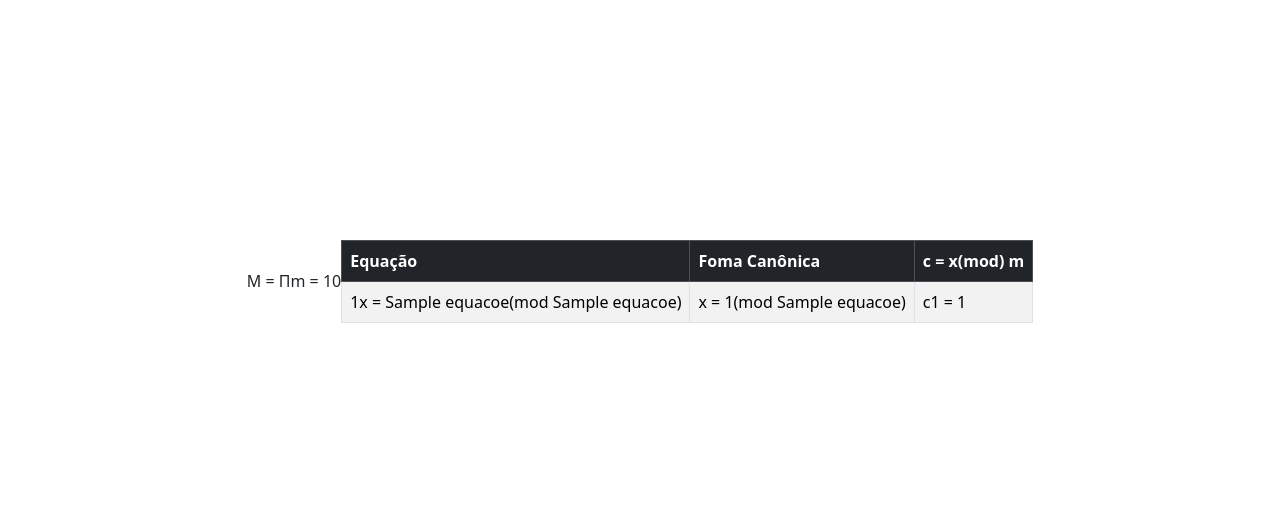
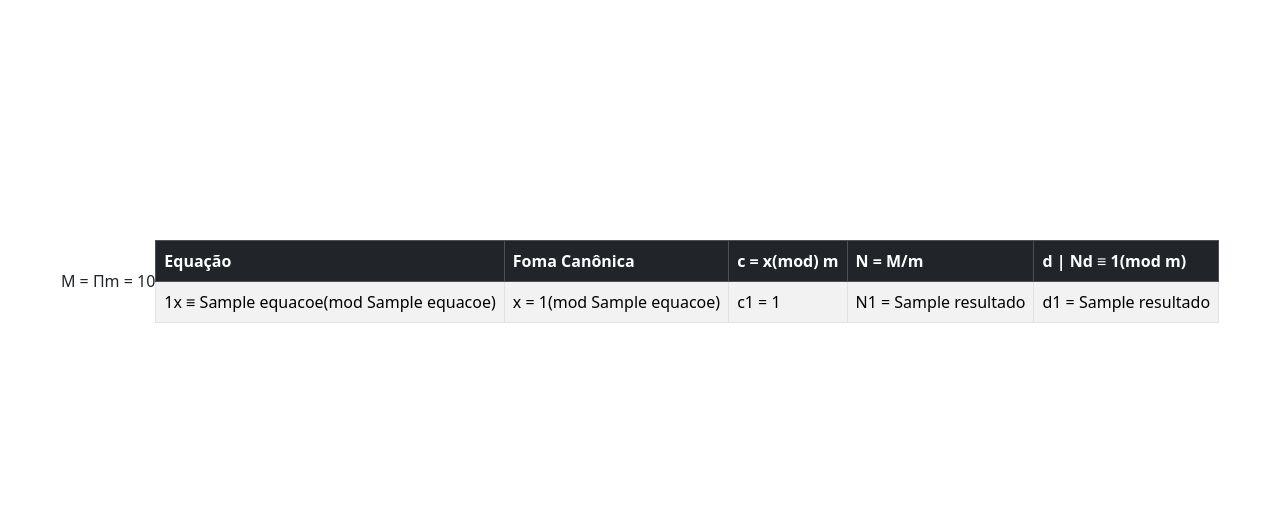
Before and after one commit to NicholasCartaxo/TCR-Web-Solver, a Flask app: template api/templates/resultado.html in a window 1280 px wide. Shown: the part 217-739 px from the top of the page. Run offline with Flask 3, Linux system fonts and the light colour scheme; the template is opened without the code that fills it: most values are stand-ins (such as "Sample title", 1, 10 or a date in 2020).

Commit message:
finished result table

```diff
--- a/api/templates/resultado.html
+++ b/api/templates/resultado.html
@@ -20,14 +20,18 @@
                         <th>Equação</th>
                         <th>Foma Canônica</th>
                         <th>c = x(mod) m</th>
+                        <th>N = M/m</th>
+                        <th>d | Nd ≡ 1(mod m)</th>
                     </tr>
                 </thead>
                 <tbody>
                     {% for i in range(resultados | length) %}
                     <tr>
-                        <td>{{equacoes[i][0]}}x = {{equacoes[i][1]}}(mod {{equacoes[i][2]}})</td>
+                        <td>{{equacoes[i][0]}}x ≡ {{equacoes[i][1]}}(mod {{equacoes[i][2]}})</td>
                         <td>x = {{resultados[i][0]}}(mod {{equacoes[i][2]}})</td>
                         <td>c{{i+1}} = {{ resultados[i][0] }}</td>
+                        <td>N{{i+1}} = {{ resultados[i][1] }}</td>
+                        <td>d{{i+1}} = {{ resultados[i][2] }}</td>
                     </tr>
                     {% endfor %}
                 </tbody>
```
